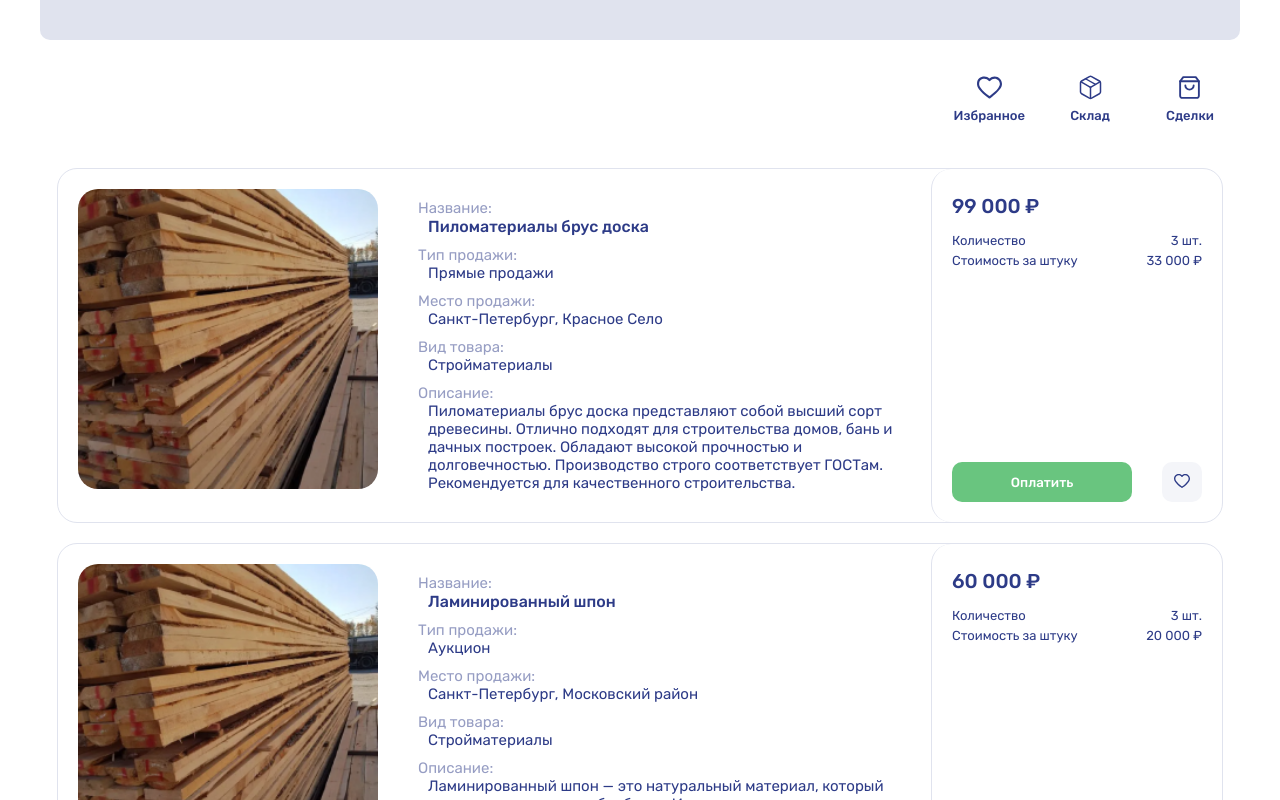
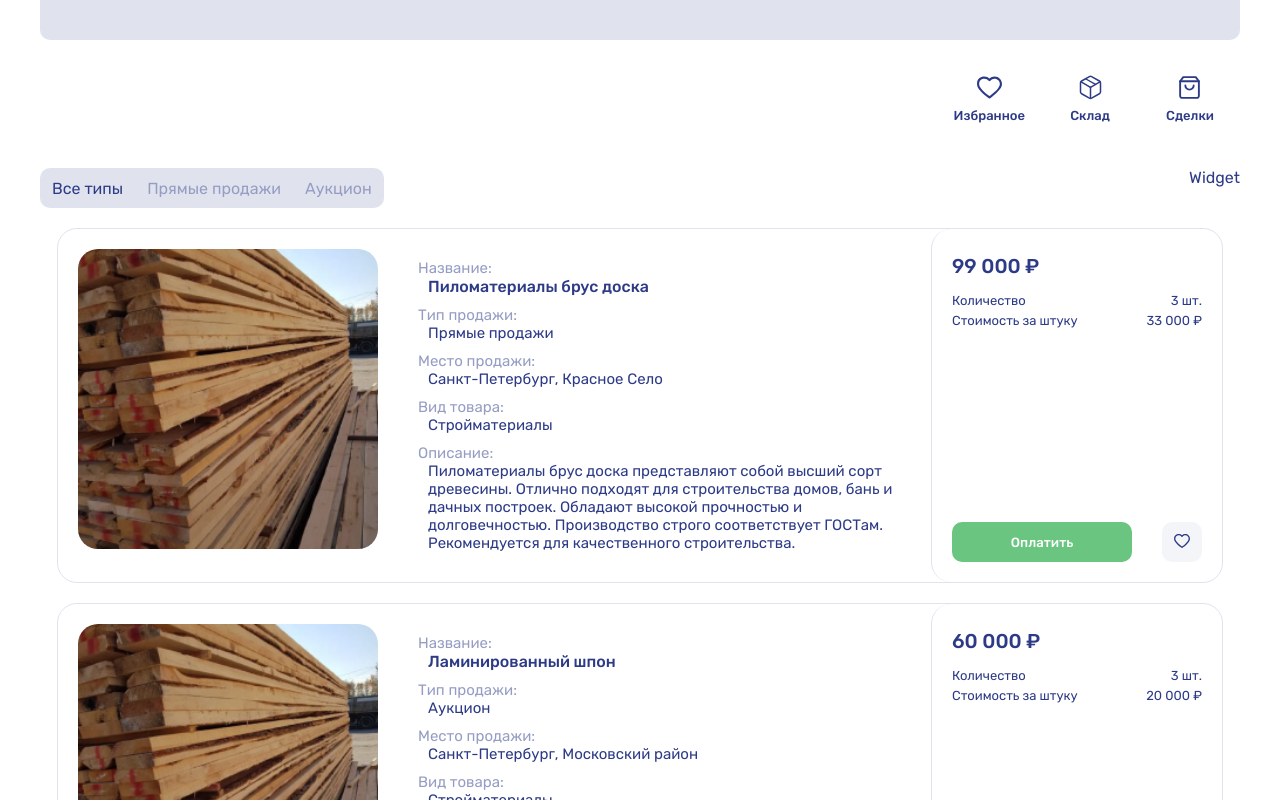
Before and after one commit to DoWh/test-task-1, a React (Create React App) app: page /deals in a window 1280 px wide. Shown: the top 800 px of the page. Built offline with nearby package versions, Linux system fonts and the light colour scheme; a web font is replaced by a local one.

Commit message:
create ProductFilter and AppWidgetBar

```diff
--- /dev/null
+++ b/src/components/AppWidgetBar/AppWidgetBar.module.css
@@ -0,0 +1,6 @@
+.app_widget_bar {
+	display: flex;
+	max-width: 1200px;
+	margin: 20px auto;
+	justify-content: space-between;
+}
--- /dev/null
+++ b/src/components/AppWidgetBar/index.tsx
@@ -0,0 +1,14 @@
+import { FC } from 'react'
+import ProductFilter from '../widget/ProductFilter'
+import styles from './AppWidgetBar.module.css'
+
+const AppWidgetBar: FC = () => {
+	return (
+		<div className={styles.app_widget_bar}>
+			<ProductFilter />
+			<div>Widget</div>
+		</div>
+	)
+}
+
+export default AppWidgetBar
--- a/src/components/ProductCardList/index.tsx
+++ b/src/components/ProductCardList/index.tsx
@@ -1,5 +1,6 @@
 import { FC } from 'react'
 import { useAppSelector } from '../../hooks/useAppSelector'
+import AppWidgetBar from '../AppWidgetBar'
 import ProductCard from '../ProductCard'
 
 const ProductCardList: FC = () => {
@@ -7,6 +8,7 @@ const ProductCardList: FC = () => {
 
 	return (
 		<>
+			<AppWidgetBar />
 			{ProductCardList.map(ProductData => (
 				<ProductCard
 					data={ProductData}
--- /dev/null
+++ b/src/components/widget/ProductFilter/ProductFilter.module.css
@@ -0,0 +1,23 @@
+.filter {
+	list-style: none;
+	display: flex;
+	justify-content: flex-start;
+	background: #e0e3ee;
+	border-radius: 10px;
+	color: #969dc3;
+	padding: 0;
+	align-items: center;
+	min-height: 40px;
+}
+.filter label {
+	padding: 12px;
+	cursor: pointer;
+	user-select: none;
+}
+.filter input {
+	display: none;
+}
+
+.filter input:checked + label {
+	color: #2d3b87;
+}
--- /dev/null
+++ b/src/components/widget/ProductFilter/index.tsx
@@ -0,0 +1,39 @@
+import { FC } from 'react'
+import styles from './ProductFilter.module.css'
+
+const ProductFilter: FC = () => {
+	return (
+		<ul className={styles.filter}>
+			<li>
+				<input
+					type='radio'
+					value='all'
+					name='sell_type'
+					id='sell_type1'
+					defaultChecked
+				/>
+				<label htmlFor='sell_type1'>Все типы</label>
+			</li>
+			<li>
+				<input
+					type='radio'
+					value='directSales'
+					name='sell_type'
+					id='sell_type2'
+				/>
+				<label htmlFor='sell_type2'>Прямые продажи</label>
+			</li>
+			<li>
+				<input
+					type='radio'
+					value='auction'
+					name='sell_type'
+					id='sell_type3'
+				/>
+				<label htmlFor='sell_type3'>Аукцион</label>
+			</li>
+		</ul>
+	)
+}
+
+export default ProductFilter
```
